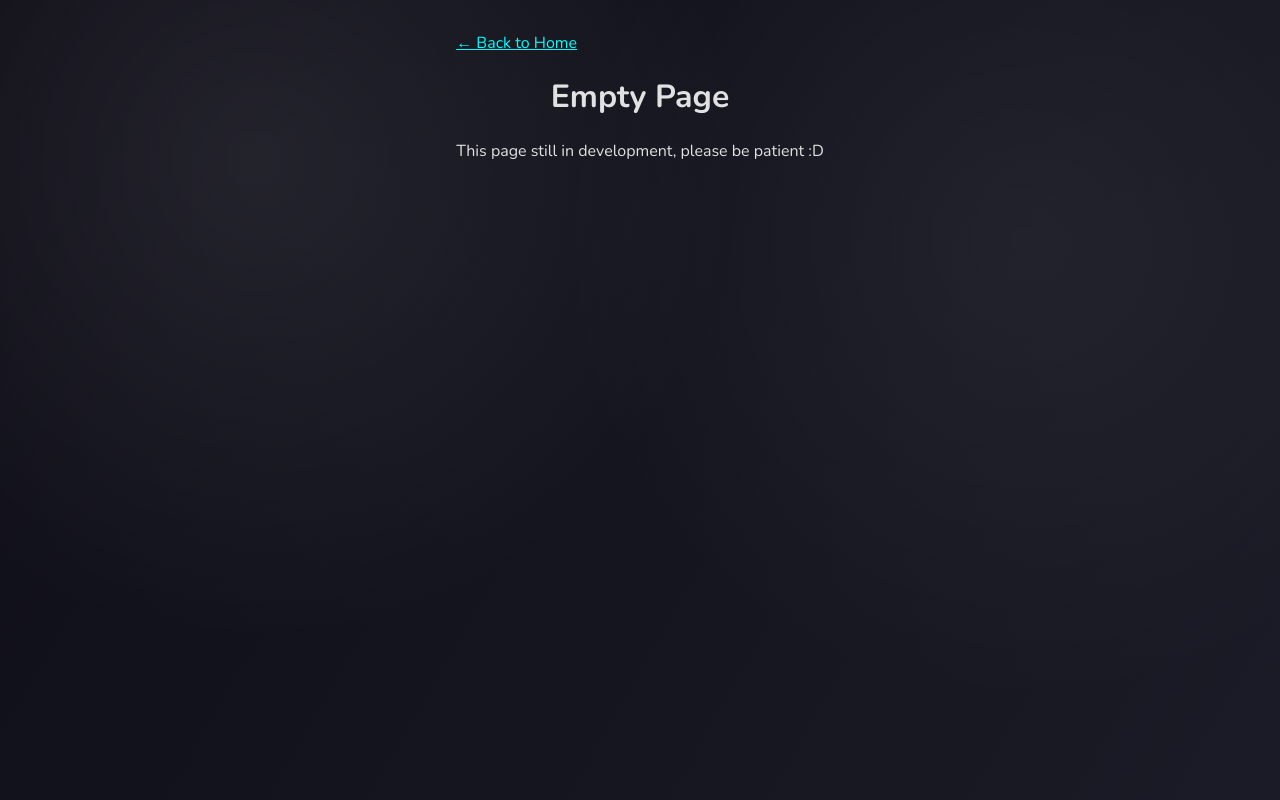
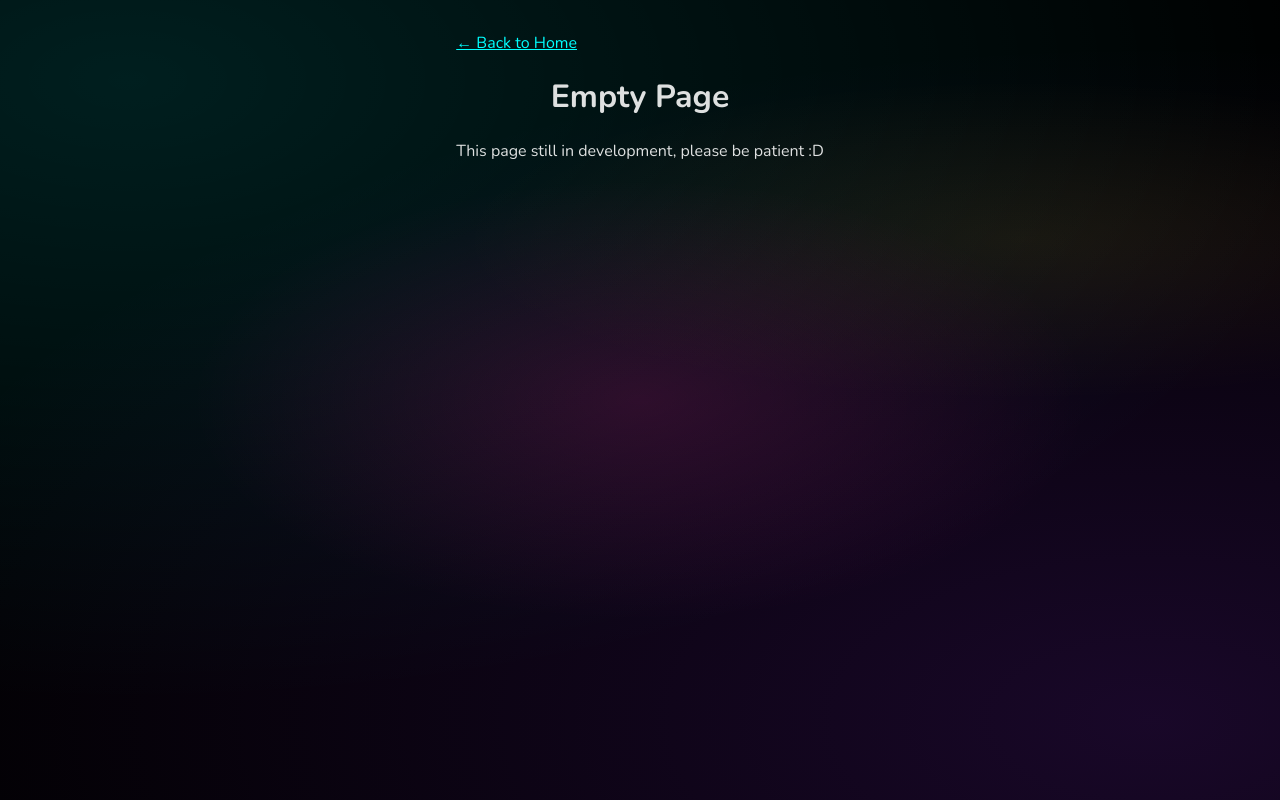
Before and after one commit to gelembungsahabat/gelembungsahabat-astro-v1.github.io, an Astro site: page /ai-cons in a window 1280 px wide. Built offline with nearby package versions, Linux system fonts and the light colour scheme; Astro itself is replaced by a stand-in of ours.

Commit message:
feat: update background on article pages

```diff
--- a/src/pages/ai-cons.astro
+++ b/src/pages/ai-cons.astro
@@ -27,17 +27,28 @@ import { EmptyPage } from "../components/pages/reactjs/empty-page";
     margin: 0;
     width: 100%;
     height: 100%;
+    min-height: 100vh;
     background: radial-gradient(
-        circle at 20% 20%,
-        rgba(255, 255, 255, 0.08) 0%,
+        ellipse 70% 55% at 50% 50%,
+        rgba(255, 20, 147, 0.15),
+        transparent 50%
+      ),
+      radial-gradient(
+        ellipse 160% 130% at 10% 10%,
+        rgba(0, 255, 255, 0.12),
+        transparent 60%
+      ),
+      radial-gradient(
+        ellipse 160% 130% at 90% 90%,
+        rgba(138, 43, 226, 0.18),
+        transparent 65%
+      ),
+      radial-gradient(
+        ellipse 110% 50% at 80% 30%,
+        rgba(255, 215, 0, 0.08),
         transparent 40%
       ),
-      radial-gradient(
-        circle at 80% 30%,
-        rgba(255, 255, 255, 0.05) 0%,
-        transparent 40%
-      ),
-      linear-gradient(120deg, #0f0e17 0%, #1a1b26 100%);
+      #000000;
     color: rgba(255, 255, 255, 0.87);
     font-family: "Nunito", sans-serif;
     display: flex;
--- a/src/pages/anime-drawing.astro
+++ b/src/pages/anime-drawing.astro
@@ -27,17 +27,28 @@ import AnimeDrawingArticle from "../components/pages/vuejs/AnimeDrawing.vue";
     margin: 0;
     width: 100%;
     height: 100%;
+    min-height: 100vh;
     background: radial-gradient(
-        circle at 20% 20%,
-        rgba(255, 255, 255, 0.08) 0%,
+        ellipse 70% 55% at 50% 50%,
+        rgba(255, 20, 147, 0.15),
+        transparent 50%
+      ),
+      radial-gradient(
+        ellipse 160% 130% at 10% 10%,
+        rgba(0, 255, 255, 0.12),
+        transparent 60%
+      ),
+      radial-gradient(
+        ellipse 160% 130% at 90% 90%,
+        rgba(138, 43, 226, 0.18),
+        transparent 65%
+      ),
+      radial-gradient(
+        ellipse 110% 50% at 80% 30%,
+        rgba(255, 215, 0, 0.08),
         transparent 40%
       ),
-      radial-gradient(
-        circle at 80% 30%,
-        rgba(255, 255, 255, 0.05) 0%,
-        transparent 40%
-      ),
-      linear-gradient(120deg, #0f0e17 0%, #1a1b26 100%);
+      #000000;
     color: rgba(255, 255, 255, 0.87);
     font-family: "Nunito", sans-serif;
     display: flex;
--- a/src/pages/aseprite.astro
+++ b/src/pages/aseprite.astro
@@ -27,17 +27,28 @@ import { EmptyPage } from "../components/pages/reactjs/empty-page";
     margin: 0;
     width: 100%;
     height: 100%;
+    min-height: 100vh;
     background: radial-gradient(
-        circle at 20% 20%,
-        rgba(255, 255, 255, 0.08) 0%,
+        ellipse 70% 55% at 50% 50%,
+        rgba(255, 20, 147, 0.15),
+        transparent 50%
+      ),
+      radial-gradient(
+        ellipse 160% 130% at 10% 10%,
+        rgba(0, 255, 255, 0.12),
+        transparent 60%
+      ),
+      radial-gradient(
+        ellipse 160% 130% at 90% 90%,
+        rgba(138, 43, 226, 0.18),
+        transparent 65%
+      ),
+      radial-gradient(
+        ellipse 110% 50% at 80% 30%,
+        rgba(255, 215, 0, 0.08),
         transparent 40%
       ),
-      radial-gradient(
-        circle at 80% 30%,
-        rgba(255, 255, 255, 0.05) 0%,
-        transparent 40%
-      ),
-      linear-gradient(120deg, #0f0e17 0%, #1a1b26 100%);
+      #000000;
     color: rgba(255, 255, 255, 0.87);
     font-family: "Nunito", sans-serif;
     display: flex;
--- a/src/pages/basic-aeromodelling.astro
+++ b/src/pages/basic-aeromodelling.astro
@@ -26,17 +26,28 @@ import { BasicAeromodellingArticle } from "../components/pages/reactjs/basic-aer
   body {
     margin: 0;
     width: 100%;
+    min-height: 100vh;
     background: radial-gradient(
-        circle at 20% 20%,
-        rgba(255, 255, 255, 0.08) 0%,
+        ellipse 70% 55% at 50% 50%,
+        rgba(255, 20, 147, 0.15),
+        transparent 50%
+      ),
+      radial-gradient(
+        ellipse 160% 130% at 10% 10%,
+        rgba(0, 255, 255, 0.12),
+        transparent 60%
+      ),
+      radial-gradient(
+        ellipse 160% 130% at 90% 90%,
+        rgba(138, 43, 226, 0.18),
+        transparent 65%
+      ),
+      radial-gradient(
+        ellipse 110% 50% at 80% 30%,
+        rgba(255, 215, 0, 0.08),
         transparent 40%
       ),
-      radial-gradient(
-        circle at 80% 30%,
-        rgba(255, 255, 255, 0.05) 0%,
-        transparent 40%
-      ),
-      linear-gradient(120deg, #0f0e17 0%, #1a1b26 100%);
+      #000000;
     color: rgba(255, 255, 255, 0.87);
     font-family: "Nunito", sans-serif;
     display: flex;
--- a/src/pages/cs2-tips.astro
+++ b/src/pages/cs2-tips.astro
@@ -27,17 +27,28 @@ import { EmptyPage } from "../components/pages/reactjs/empty-page";
     margin: 0;
     width: 100%;
     height: 100%;
+    min-height: 100vh;
     background: radial-gradient(
-        circle at 20% 20%,
-        rgba(255, 255, 255, 0.08) 0%,
+        ellipse 70% 55% at 50% 50%,
+        rgba(255, 20, 147, 0.15),
+        transparent 50%
+      ),
+      radial-gradient(
+        ellipse 160% 130% at 10% 10%,
+        rgba(0, 255, 255, 0.12),
+        transparent 60%
+      ),
+      radial-gradient(
+        ellipse 160% 130% at 90% 90%,
+        rgba(138, 43, 226, 0.18),
+        transparent 65%
+      ),
+      radial-gradient(
+        ellipse 110% 50% at 80% 30%,
+        rgba(255, 215, 0, 0.08),
         transparent 40%
       ),
-      radial-gradient(
-        circle at 80% 30%,
-        rgba(255, 255, 255, 0.05) 0%,
-        transparent 40%
-      ),
-      linear-gradient(120deg, #0f0e17 0%, #1a1b26 100%);
+      #000000;
     color: rgba(255, 255, 255, 0.87);
     font-family: "Nunito", sans-serif;
     display: flex;
--- a/src/pages/git-setup.astro
+++ b/src/pages/git-setup.astro
@@ -26,17 +26,28 @@ import { GitSetupArticle } from "../components/pages/reactjs/git-setup";
   body {
     margin: 0;
     width: 100%;
+    min-height: 100vh;
     background: radial-gradient(
-        circle at 20% 20%,
-        rgba(255, 255, 255, 0.08) 0%,
+        ellipse 70% 55% at 50% 50%,
+        rgba(255, 20, 147, 0.15),
+        transparent 50%
+      ),
+      radial-gradient(
+        ellipse 160% 130% at 10% 10%,
+        rgba(0, 255, 255, 0.12),
+        transparent 60%
+      ),
+      radial-gradient(
+        ellipse 160% 130% at 90% 90%,
+        rgba(138, 43, 226, 0.18),
+        transparent 65%
+      ),
+      radial-gradient(
+        ellipse 110% 50% at 80% 30%,
+        rgba(255, 215, 0, 0.08),
         transparent 40%
       ),
-      radial-gradient(
-        circle at 80% 30%,
-        rgba(255, 255, 255, 0.05) 0%,
-        transparent 40%
-      ),
-      linear-gradient(120deg, #0f0e17 0%, #1a1b26 100%);
+      #000000;
     color: rgba(255, 255, 255, 0.87);
     font-family: "Nunito", sans-serif;
     display: flex;
--- a/src/pages/htmx.astro
+++ b/src/pages/htmx.astro
@@ -27,17 +27,28 @@ import { EmptyPage } from "../components/pages/reactjs/empty-page";
     margin: 0;
     width: 100%;
     height: 100%;
+    min-height: 100vh;
     background: radial-gradient(
-        circle at 20% 20%,
-        rgba(255, 255, 255, 0.08) 0%,
+        ellipse 70% 55% at 50% 50%,
+        rgba(255, 20, 147, 0.15),
+        transparent 50%
+      ),
+      radial-gradient(
+        ellipse 160% 130% at 10% 10%,
+        rgba(0, 255, 255, 0.12),
+        transparent 60%
+      ),
+      radial-gradient(
+        ellipse 160% 130% at 90% 90%,
+        rgba(138, 43, 226, 0.18),
+        transparent 65%
+      ),
+      radial-gradient(
+        ellipse 110% 50% at 80% 30%,
+        rgba(255, 215, 0, 0.08),
         transparent 40%
       ),
-      radial-gradient(
-        circle at 80% 30%,
-        rgba(255, 255, 255, 0.05) 0%,
-        transparent 40%
-      ),
-      linear-gradient(120deg, #0f0e17 0%, #1a1b26 100%);
+      #000000;
     color: rgba(255, 255, 255, 0.87);
     font-family: "Nunito", sans-serif;
     display: flex;
--- a/src/pages/index.astro
+++ b/src/pages/index.astro
@@ -29,6 +29,7 @@ import App from "../components/App.tsx";
     margin: 0;
     width: 100%;
     height: 100%;
+    min-height: 100vh;
     background: radial-gradient(
         ellipse 70% 55% at 50% 50%,
         rgba(255, 20, 147, 0.15),
--- a/src/pages/install-wsl.astro
+++ b/src/pages/install-wsl.astro
@@ -27,17 +27,28 @@ import { InstallWSLArticle } from "../components/pages/reactjs/install-wsl";
     margin: 0;
     width: 100%;
     height: 100%;
+    min-height: 100vh;
     background: radial-gradient(
-        circle at 20% 20%,
-        rgba(255, 255, 255, 0.08) 0%,
+        ellipse 70% 55% at 50% 50%,
+        rgba(255, 20, 147, 0.15),
+        transparent 50%
+      ),
+      radial-gradient(
+        ellipse 160% 130% at 10% 10%,
+        rgba(0, 255, 255, 0.12),
+        transparent 60%
+      ),
+      radial-gradient(
+        ellipse 160% 130% at 90% 90%,
+        rgba(138, 43, 226, 0.18),
+        transparent 65%
+      ),
+      radial-gradient(
+        ellipse 110% 50% at 80% 30%,
+        rgba(255, 215, 0, 0.08),
         transparent 40%
       ),
-      radial-gradient(
-        circle at 80% 30%,
-        rgba(255, 255, 255, 0.05) 0%,
-        transparent 40%
-      ),
-      linear-gradient(120deg, #0f0e17 0%, #1a1b26 100%);
+      #000000;
     color: rgba(255, 255, 255, 0.87);
     font-family: "Nunito", sans-serif;
     display: flex;
--- a/src/pages/ssh-setup.astro
+++ b/src/pages/ssh-setup.astro
@@ -26,17 +26,28 @@ import { SSHSetupArticle } from "../components/pages/reactjs/ssh-setup";
   body {
     margin: 0;
     width: 100%;
+    min-height: 100vh;
     background: radial-gradient(
-        circle at 20% 20%,
-        rgba(255, 255, 255, 0.08) 0%,
+        ellipse 70% 55% at 50% 50%,
+        rgba(255, 20, 147, 0.15),
+        transparent 50%
+      ),
+      radial-gradient(
+        ellipse 160% 130% at 10% 10%,
+        rgba(0, 255, 255, 0.12),
+        transparent 60%
+      ),
+      radial-gradient(
+        ellipse 160% 130% at 90% 90%,
+        rgba(138, 43, 226, 0.18),
+        transparent 65%
+      ),
+      radial-gradient(
+        ellipse 110% 50% at 80% 30%,
+        rgba(255, 215, 0, 0.08),
         transparent 40%
       ),
-      radial-gradient(
-        circle at 80% 30%,
-        rgba(255, 255, 255, 0.05) 0%,
-        transparent 40%
-      ),
-      linear-gradient(120deg, #0f0e17 0%, #1a1b26 100%);
+      #000000;
     color: rgba(255, 255, 255, 0.87);
     font-family: "Nunito", sans-serif;
     display: flex;
```
